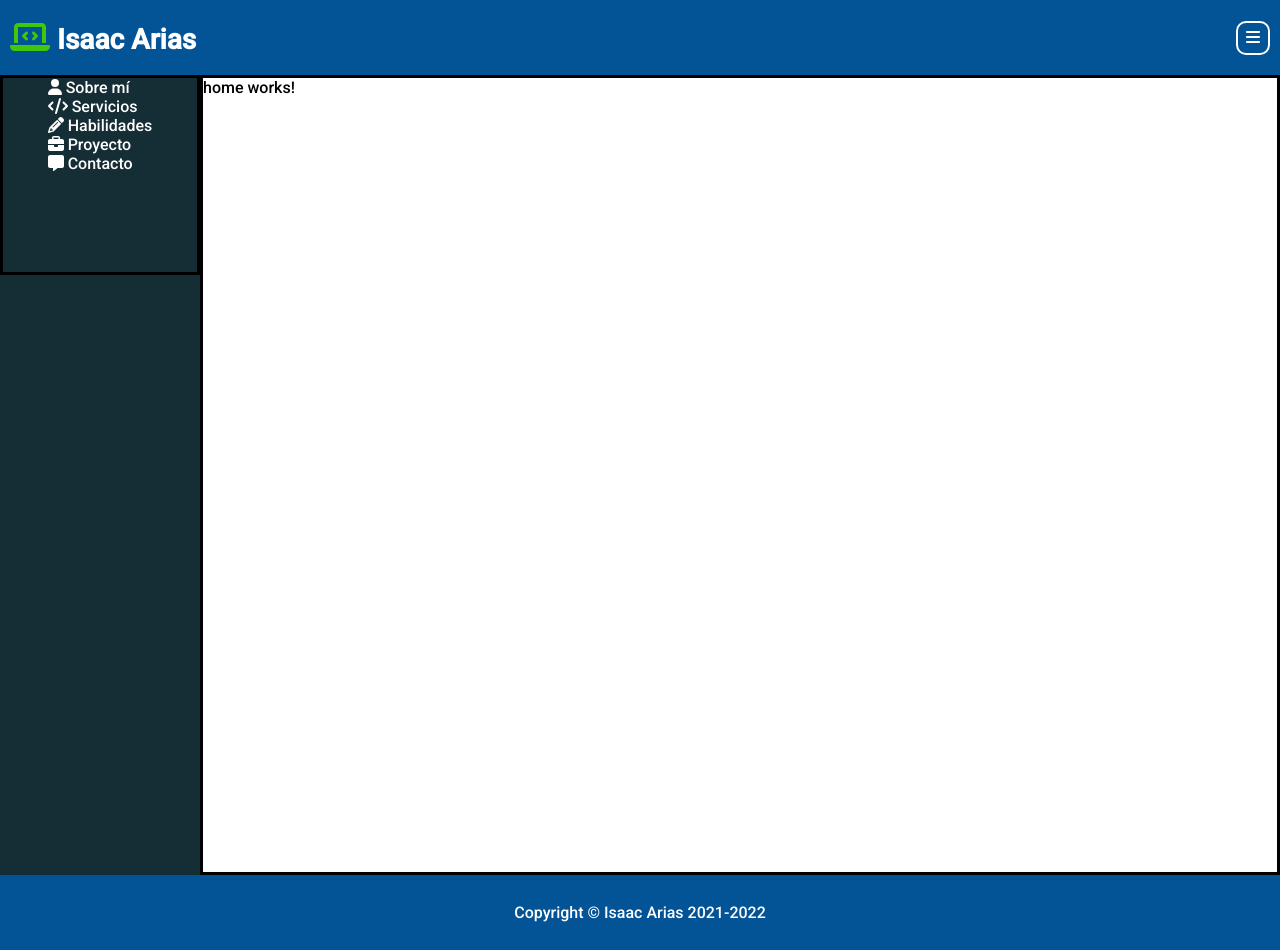
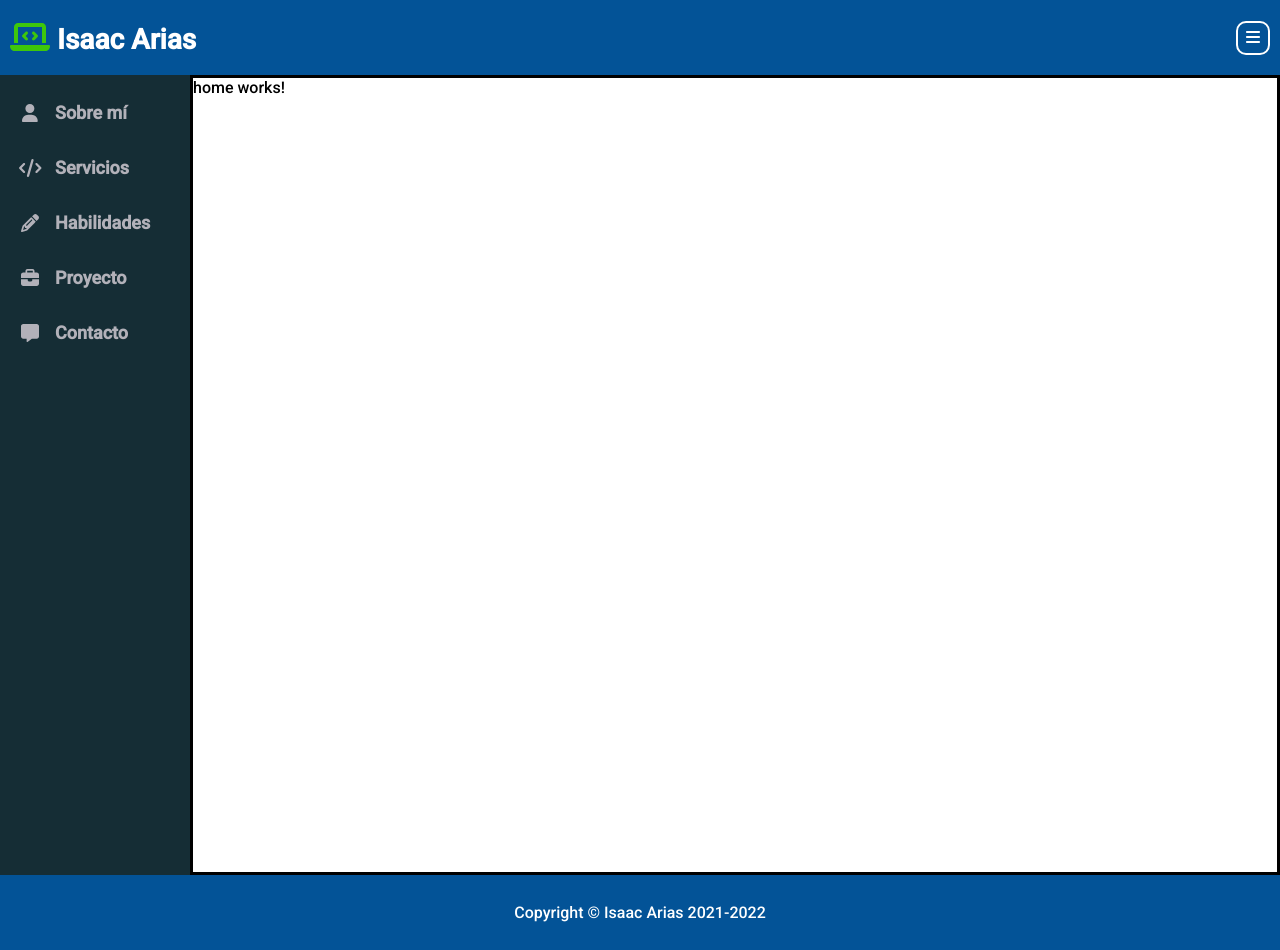
Before and after one commit to Isaac953/Portfolio_Angular, an Angular app: page /home in a window 1280 px wide. Built offline with nearby package versions, Linux system fonts and the light colour scheme.

Commit message:
CSS Sidenav complete

```diff
--- a/src/app/components/main/main.component.css
+++ b/src/app/components/main/main.component.css
@@ -1,7 +1,15 @@
 .app-sidenav {
+  font-size: 20px;
+  font-weight: bold;
+
+  display: flex;
+
   width: 200px;
-  display: flex;
+  height: inherit;
+
   justify-content: center;
+  align-items: flex-start;
+
   background-color: var(--sidenav-color);
 }
 
--- a/src/app/components/main/sidenav/sidenav.component.css
+++ b/src/app/components/main/sidenav/sidenav.component.css
@@ -1,17 +1,67 @@
 .sidenav {
   display: flex;
   flex-direction: column;
-  width: inherit;
-  height: 200px;
-  border-style: solid;
   align-items: center;
 }
 
 .sidenav__list {
+  width: 190px;
+  padding-top: 10px;
   list-style: none;
 }
 
+.sidenav__list--item {
+  display: flex;
+
+  height: 55px;
+
+  align-items: center;
+  justify-content: center;
+}
+
 .sidenav__list--item a {
+  font-size: 18px;
+
+  display: flex;
+
+  width: 180px;
+  height: 55px;
+  padding: 10px;
+
+  text-decoration: none;
+
+  color: var(--sidenav-txt-color);
+
+  justify-content: space-between;
+  align-items: center;
+}
+
+.sidenav__list--item a:hover {
+  transition: 0.5s;
+
   color: var(--header-txt-color);
+  border-radius: 5px;
+  background-color: var(--sidenav-item-background);
+}
+
+.sidenav__list--item fa-icon {
+  display: flex;
+
+  min-width: 30px;
+  min-height: 30px;
+
+  justify-content: center;
+  align-items: center;
+}
+
+.sidenav__list--item p {
+  display: flex;
+
+  min-width: 150px;
+  padding-left: 10px;
+
   text-decoration: none;
+
+  justify-content: flex-start;
+  align-items: center;
 }
--- a/src/app/components/main/sidenav/sidenav.component.html
+++ b/src/app/components/main/sidenav/sidenav.component.html
@@ -1,19 +1,24 @@
 <nav class="sidenav">
   <ul class="sidenav__list">
     <li class="sidenav__list--item"><a routerLink="/about-me">
-        <fa-icon [icon]="faUser"></fa-icon> Sobre mí
+        <fa-icon [icon]="faUser"></fa-icon>
+        <p>Sobre mí</p>
       </a></li>
     <li class="sidenav__list--item"><a routerLink="/services">
-        <fa-icon [icon]="faCode"></fa-icon> Servicios
+        <fa-icon [icon]="faCode"></fa-icon>
+        <p>Servicios</p>
       </a></li>
     <li class="sidenav__list--item"><a routerLink="/skills">
-        <fa-icon [icon]="faPencilAlt"></fa-icon> Habilidades
+        <fa-icon [icon]="faPencilAlt"></fa-icon>
+        <p>Habilidades</p>
       </a></li>
     <li class="sidenav__list--item"><a routerLink="/proyects">
-        <fa-icon [icon]="faBriefcase"></fa-icon> Proyecto
+        <fa-icon [icon]="faBriefcase"></fa-icon>
+        <p>Proyecto</p>
       </a></li>
     <li class="sidenav__list--item"><a routerLink="/contact">
-        <fa-icon [icon]="faCommentAlt"></fa-icon> Contacto
+        <fa-icon [icon]="faCommentAlt"></fa-icon>
+        <p>Contacto</p>
       </a></li>
   </ul>
 </nav>
--- a/src/styles.css
+++ b/src/styles.css
@@ -6,6 +6,9 @@
   --header-ico-color: #3ec70b;
   --sidenav-color: #152d35;
   --header-padding: 0px 10px;
+
+  --sidenav-txt-color: #b2b1b9;
+  --sidenav-item-background: #0061a8;
 }
 
 * {
```
